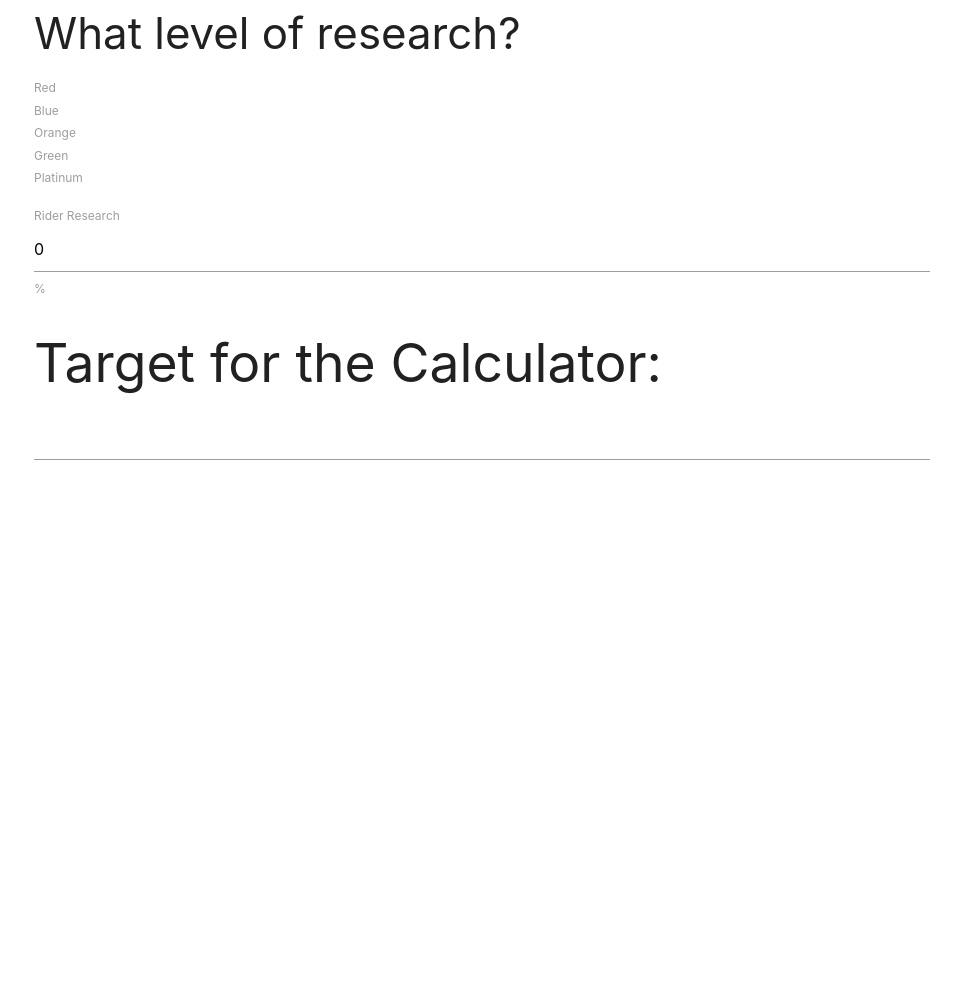
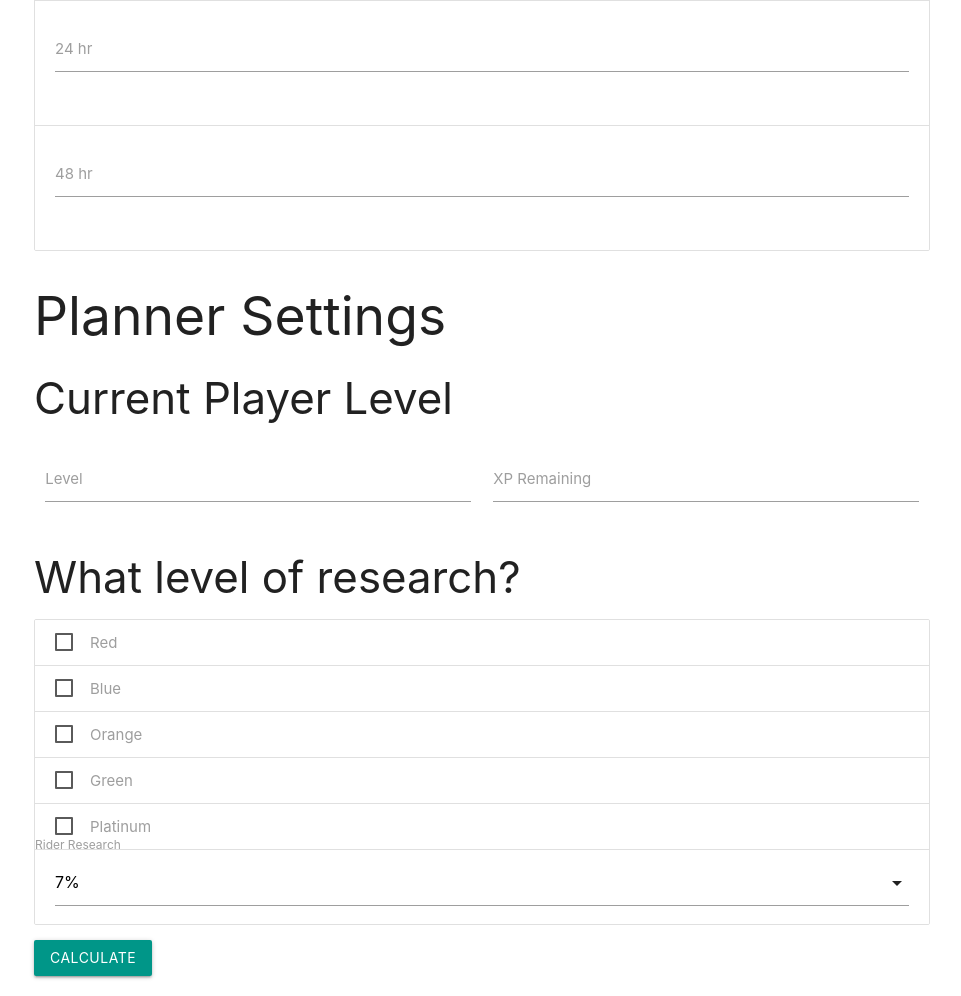
Before and after one commit to Koire/AutoFortPlanner, a website built with Parcel: page index.html in a window 1280 px wide. Shown: the part 1232-2228 px from the top of the page, without its empty margins (158-1119 px from the left). Before the commit the page ends 1700 px from the top, so only its background shows below. Built offline with nearby package versions, Linux system fonts and the light colour scheme.

Commit message:
updated with lists

```diff
--- a/index.html
+++ b/index.html
@@ -10,7 +10,7 @@
 </head>
 <body>
 <template id="timerSelector">
-    <li>
+    <li class="collection-item">
         <div class="row">
         <div class="input-field">
             <label></label>
@@ -20,7 +20,7 @@
     </li>
 </template>
 <template id="towerSelector">
-    <li>
+    <li class="collection-item">
         <div class="row">
             <div class="input-field col s5">
                 <select>
@@ -64,15 +64,15 @@
                 </label>
             </div>
             <div class="col s2 input-field">
-                <button class="waves-effect waves-light btn-large btn-flat cyan">+</button>
+                <button class="waves-effect waves-light btn btn-flat cyan">+</button>
             </div>
         </div>
     </li>
 </template>
 <template id="researchSelection">
-    <li>
+    <li class="collection-item">
+        <label>
         <input type="checkbox" />
-        <label>
             <span></span>
         </label>
     </li>
@@ -80,39 +80,60 @@
     <main class="container">
         <div>
             <h2>Choose your towers</h2>
-            <div id="selectedTowers">
-            </div>
+            <ul class="collection" id="selectedTowers"></ul>
         </div>
         <div>
             <h2>Input your Timers</h2>
-            <ul id="timerSettings"></ul>
+            <ul class="collection" id="timerSettings"></ul>
 
         </div>
         <div>
             <h2>Planner Settings</h2>
+            <h3>Current Player Level</h3>
+            <div class="row">
+                <div class="input-field col s6">
+                    <input id="currentLevel" type="number">
+                    <label for="currentLevel">Level</label>
+                </div>
+                <div>
+                    <div class="input-field col s6">
+                        <input id="xpToNext" type="number">
+                        <label for="xpToNext">XP Remaining</label>
+                    </div>
+                </div>
+            </div>
             <h3>What level of research?</h3>
-            <ul id="researchLevels"></ul>
-            <ul>
-                <li>
-                    <label>
-                        <span>Rider Research</span>
-                        <input id="riderResearch" value="0">
-                        <span>%</span>
-                    </label>
+            <ul class="collection" id="researchLevels">
+                <li class="row input-field collection-item">
+                    <label for="riderResearch" class="active">Rider Research</label>
+                    <select id="riderResearch">
+                        <option value="7">7%</option>
+                        <option value="10">10%</option>
+                        <option value="12">12%</option>
+                    </select>
                 </li>
             </ul>
-            <h2>Target for the Calculator:</h2>
-            <label>
-                <select>
-                    <option>Score</option>
-                    <option>Points</option>
-                    <option>XP</option>
-                    <option>AP + HP</option>
-                </select>
-            </label>
-            <label>
-                <input type="number" />
-            </label>
+
+<!--            <h3>Target for the Calculator:</h3>-->
+<!--            <div class="row input-field">-->
+<!--                <div class="input-field col s6">-->
+<!--                    <label>-->
+<!--                        <select>-->
+<!--                            <option>Score</option>-->
+<!--                            <option>Points</option>-->
+<!--                            <option>XP</option>-->
+<!--                            <option>AP + HP</option>-->
+<!--                        </select>-->
+<!--                    </label>-->
+<!--                </div>-->
+<!--                <div class="input-field col s6">-->
+<!--                    <input type="number" />-->
+<!--                    <label>Target</label>-->
+<!--                </div>-->
+<!--            </div>-->
+            <div class="row">
+                <button class="btn waves-light waves-effect teal">Calculate</button>
+            </div>
         </div>
     </main>
     <!-- Compiled and minified JavaScript -->
--- a/index.js
+++ b/index.js
@@ -7,7 +7,7 @@ function docReady(fn) {
         document.addEventListener("DOMContentLoaded", fn);
     }
 }
-// docReady(() => M.AutoInit())
+docReady(() => M.AutoInit())
 
 
 const selectedTowers = document.getElementById("selectedTowers")
@@ -43,7 +43,7 @@ const timerField = (time, modifier) => {
     label.textContent = `${time} ${modifier}`
     clone.querySelector("input").addEventListener('focus', e => label.classList.add("active"))
     clone.querySelector("input").addEventListener('blur', ({target: {value}}) => {
-        if(value.length == 0){
+        if(value.length === 0){
             label.classList.remove("active")
         }
     })
@@ -69,6 +69,6 @@ const researchField = researchName => {
     clone.querySelector("input").value = researchName
     return clone
 }
-document.getElementById("researchLevels").append(
+document.getElementById("researchLevels").prepend(
     ...researchLevels.map(researchField)
 )
```
Also changed, not shown: dist/index.html, 2 other files.
